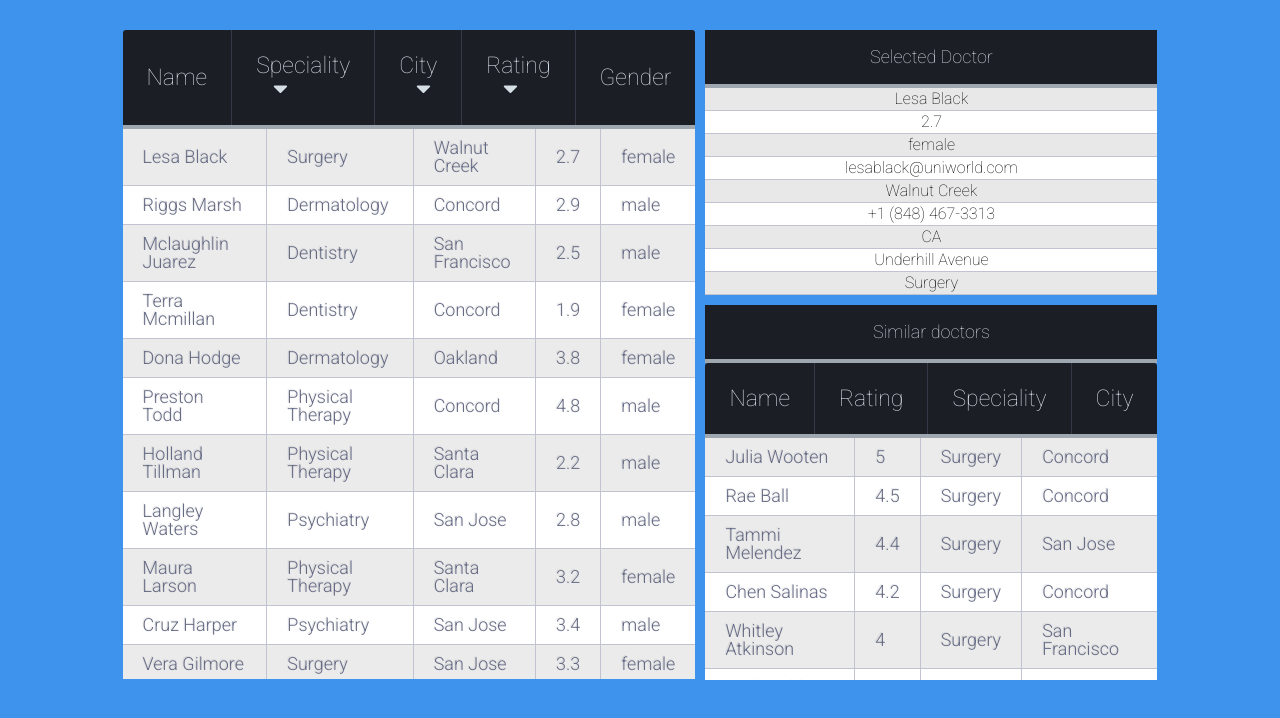
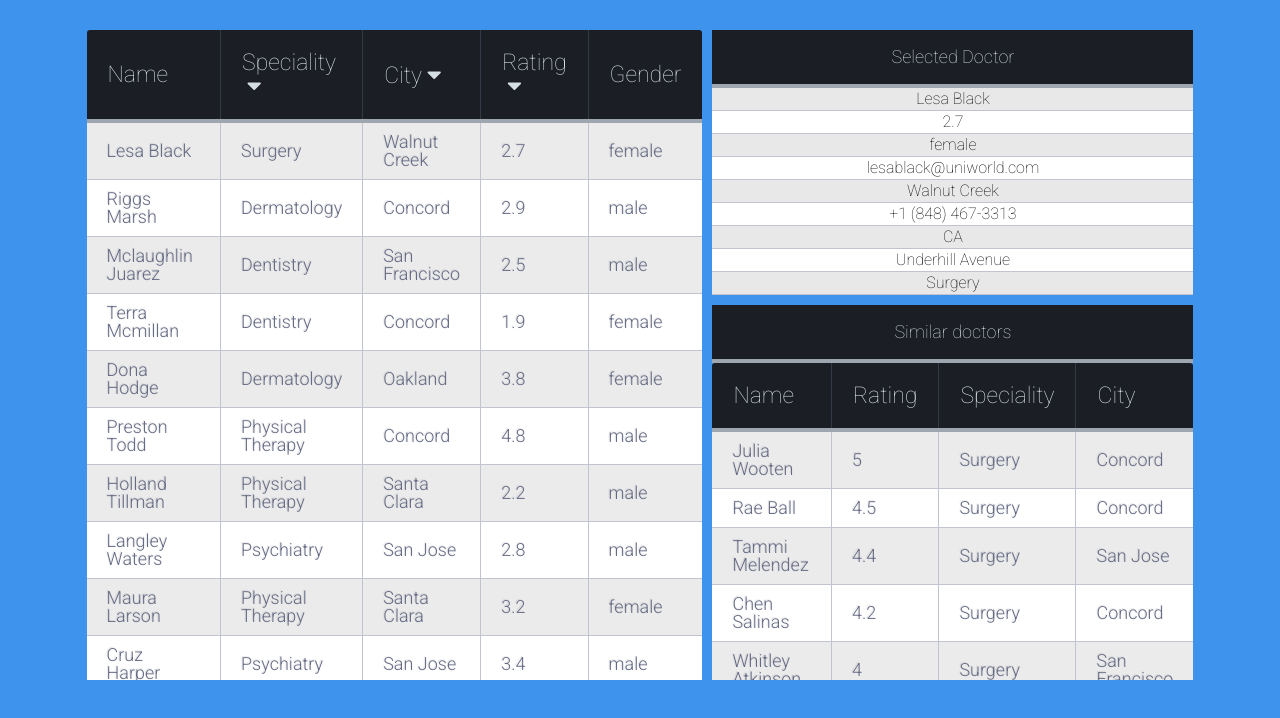
Before and after one commit to npartovi/PracticeFusion, a React (Create React App) app: page / in a window 1280 px wide. Shown: the top 718 px of the page. Built offline with nearby package versions, Linux system fonts and the light colour scheme.

Commit message:
fixed annoying styling issues

```diff
--- a/public/style.css
+++ b/public/style.css
@@ -18,7 +18,10 @@ table {
   width: 100%
 }
 
-
+div#doctor-list-wrapper {
+  height: 650px;
+  overflow: auto;
+}
 
 .similar-doctors-wrapper {
   height: 317px;
@@ -70,7 +73,7 @@ th {
   border-right: 1px solid #343a45;
   font-size:23px;
   font-weight: 100;
-  padding:24px;
+  padding:21px;
   text-align:left;
   text-shadow: 0 1px 1px rgba(0, 0, 0, 0.1);
   vertical-align:middle;
@@ -169,7 +172,7 @@ tr.doctor-row {
 }
 
 i.fas.fa-caret-down {
-  margin-left: 17px;
+  margin-left: 5px;
   cursor: pointer;
 }
 
@@ -203,11 +206,3 @@ i.fas.fa-caret-down:hover {
   color: #22262e;
   background: white;
 }
-
-thead, tbody { display: block; }
-
-tbody {
-    height: 550px;       /* Just for the demo          */
-    overflow-y: auto;    /* Trigger vertical scroll    */
-    overflow-x: hidden;  /* Hide the horizontal scroll */
-}
--- a/src/components/doctorList.jsx
+++ b/src/components/doctorList.jsx
@@ -18,10 +18,6 @@ class DoctorList extends Component {
     }
 
 
-    renderFilteredList(){
-
-    }
-
     renderList(doctors, setCurrentDoctor){
 
         if(this.state.filter){
@@ -37,9 +33,9 @@ class DoctorList extends Component {
 
         } else {
 
-            if(this.state.sorted == "desc"){
+            if(this.state.sorted === "desc"){
                 doctors = doctors.sort((a, b) => a.rating - b.rating )
-            } else if (this.state.sorted == "asc"){
+            } else if (this.state.sorted === "asc"){
                 doctors = doctors.sort((a,b) => b.rating - a.rating )
             }
 
@@ -67,7 +63,7 @@ class DoctorList extends Component {
 
     ratingFilter(e){
         e.preventDefault()
-        const toggle = !this.state.sorted || this.state.sorted == "desc" ? "asc" : "desc"
+        const toggle = !this.state.sorted || this.state.sorted === "desc" ? "asc" : "desc"
         this.setState({sorted: toggle, filter: "", key: ""})
     }
 
--- a/src/components/doctorShowItem.jsx
+++ b/src/components/doctorShowItem.jsx
@@ -1,4 +1,4 @@
-import React, {Fragment} from 'react';
+import React from 'react';
 
 const DoctorShowItem = ({doctor}) => {
     return(
```
Also changed, not shown: src/components/doctorShow.jsx (+4 -4 lines).
